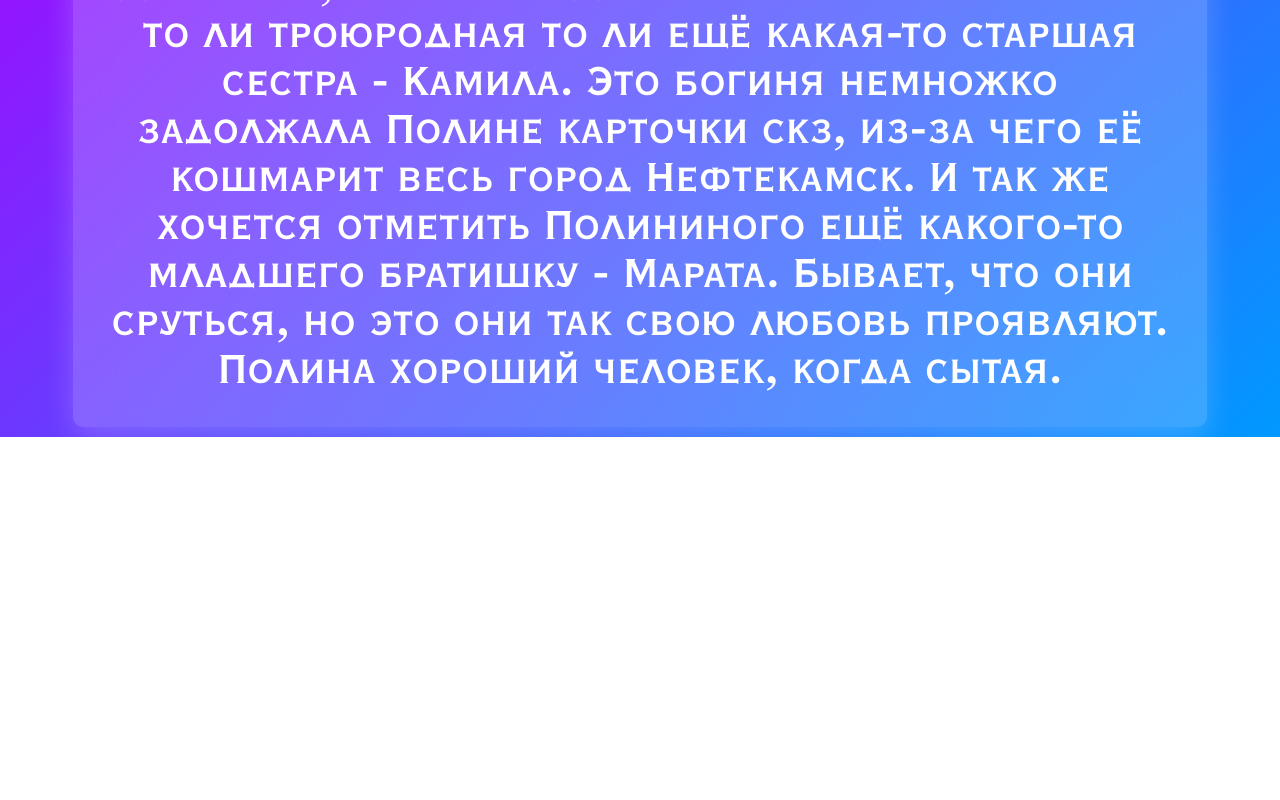
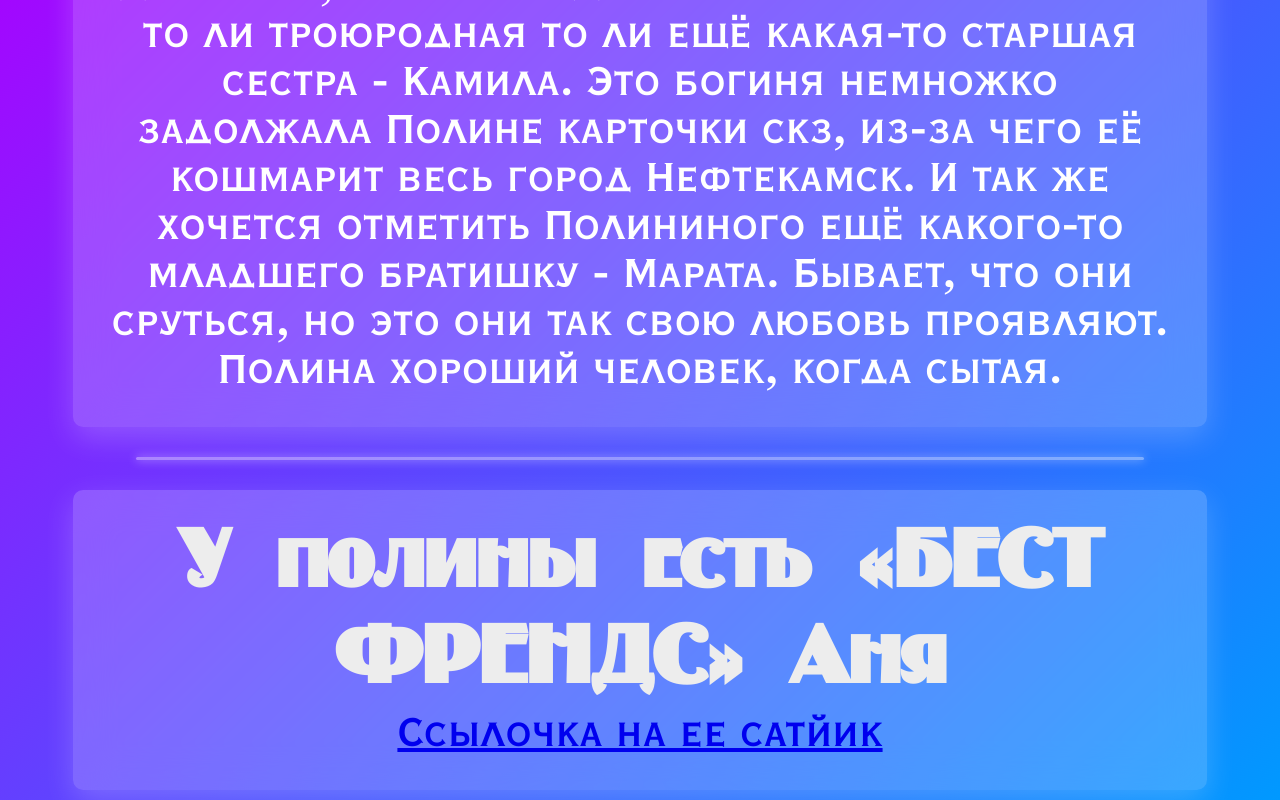
Before and after one commit to romashka9058/polina, a plain HTML site: page index.html in a window 1280 px wide. Shown: the part 2275-3075 px from the top of the page. Before the commit the page ends 2712 px from the top, so only its background shows below. Drawn offline with Linux system fonts and the light colour scheme.

Commit message:
Update index.html

```diff
--- a/index.html
+++ b/index.html
@@ -170,5 +170,13 @@ p {
     <p>Полина Назарова - известная как просто 'поляна', 'польша', для своих просто 'атомная бомба'. Однозначно Полина является первой кей попершей города Нефтекамска. Она киннит скз, если Вы не понимаете, что это означает - не страшно. Это означает, что вы старпёр, или просто Рома. Так же у Полины есть младший брат Мирон, которого она иногда бьёт, но очень сильно любит 🥰, любимая мама Вика и просто Руслик суслик, как она его называет. Нельзя не добавить, что не так давно у Полины появилась то ли троюродная то ли ещё какая-то старшая сестра - Камила. Это богиня немножко задолжала Полине карточки скз, из-за чего её кошмарит весь город Нефтекамск. И так же хочется отметить Полининого ещё какого-то младшего братишку - Марата. Бывает, что они сруться, но это они так свою любовь проявляют. Полина хороший человек, когда сытая.</p>
   </div>
 
+  <div class="separator"></div> <!-- Разделительная линия -->
+
+  <div class="container">
+    <h2>У полины есть <q>БЕСТ ФРЕНДС</q> Аня</h2>
+    <p><a href="https://romashka9058.github.io/iana/">Ссылочка на ее сатйик</a></p>
+  </div>
+
+
 </body>
 </html>
```
